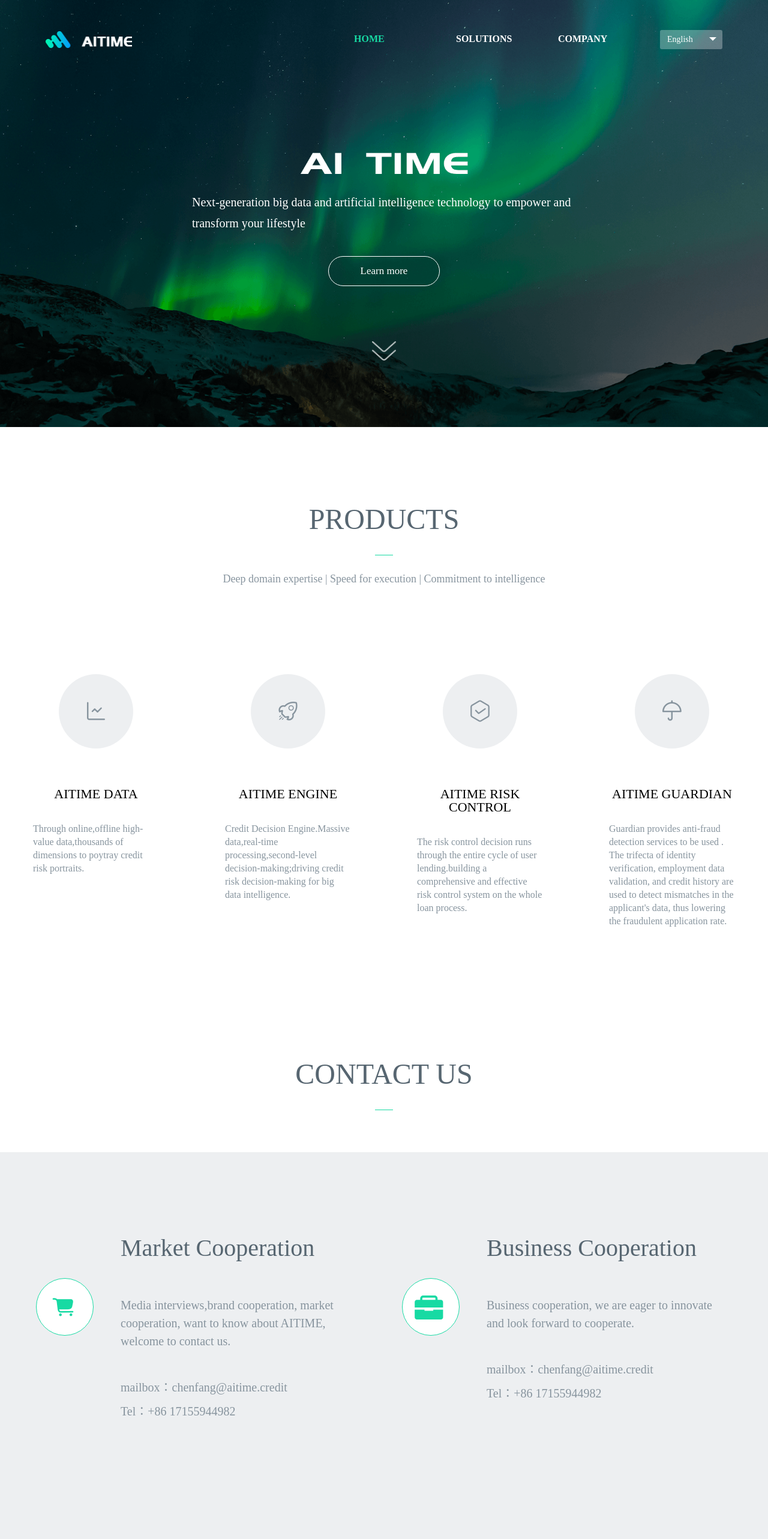
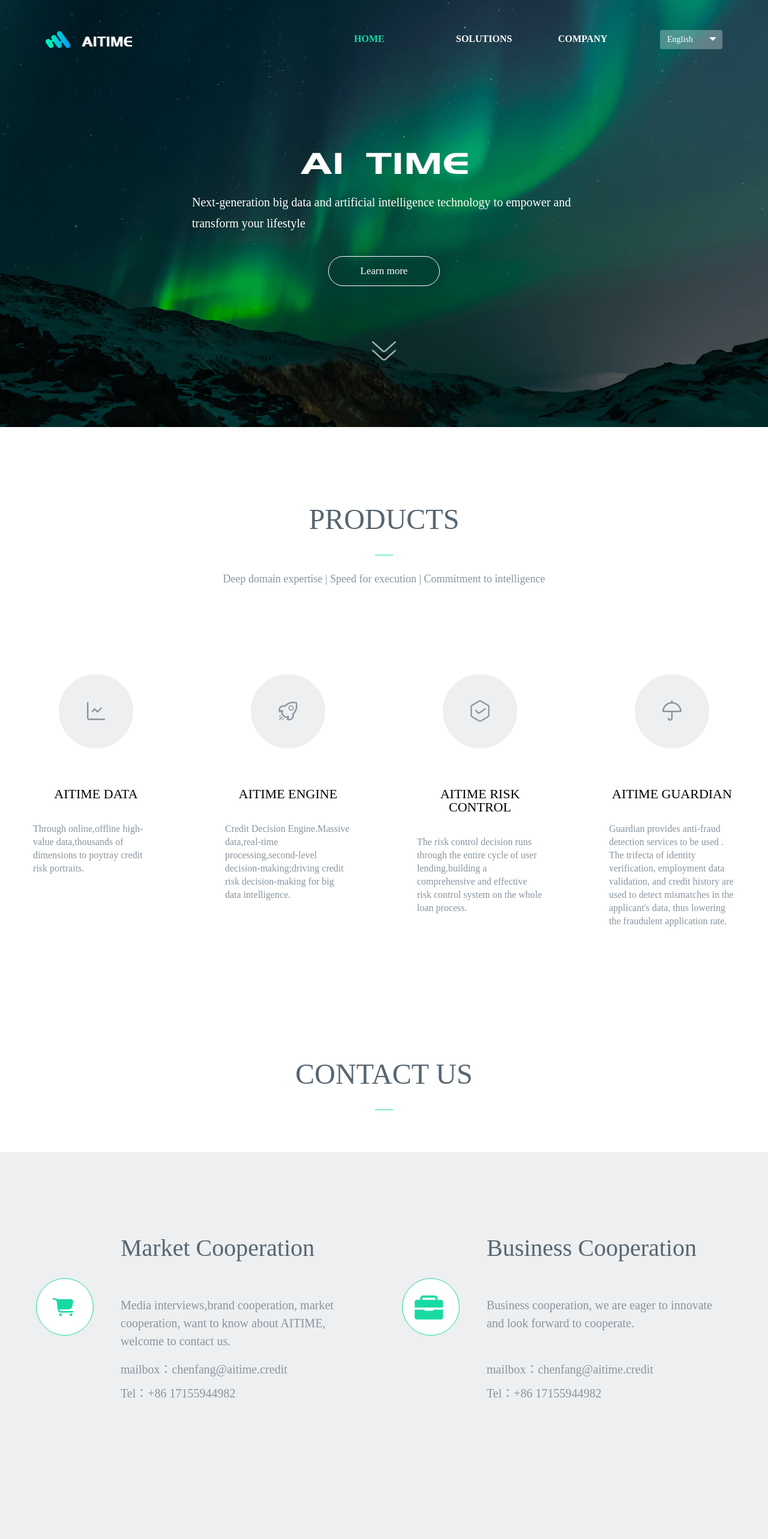
Before and after one commit to jjsnc/pc-aitime, a Vue app: page /#/home in a window 1280 px wide. Shown: the top 2566 px of the page at 60% size. Built offline with nearby package versions, Linux system fonts and the light colour scheme.

Commit message:
修改文案

```diff
--- a/src/views/About.vue
+++ b/src/views/About.vue
@@ -69,8 +69,7 @@
             {
               title: "商务合作",
               icon: "iconbangongshenling right",
-              content:
-                "商务合作,我们渴望创新,期盼合作,想了解AITIME，欢迎联系我们",
+              content: "商务合作，我们渴望创新，期盼合作。",
               mail: "邮箱：chenfang@aitime.credit  ",
               phone: "电话：+86 17155944982"
             }
@@ -271,7 +270,7 @@
             text-align: center;
             padding-bottom: 60px;
             font-weight: 100;
-             text-align: left;
+            text-align: left;
           }
           .text {
             font-size: 20px;
@@ -280,6 +279,7 @@
             padding-bottom: 50px;
             font-weight: 100;
             padding-right: 20px;
+            height: 60px;
           }
           .address {
             font-size: 20px;
--- a/src/views/Home.vue
+++ b/src/views/Home.vue
@@ -6,7 +6,7 @@
       <h3 class="title3">{{currentData[language].timeTitle}}</h3>
       <a href="#two" class="more-btn btn">{{currentData[language].timeBtnText}}</a>
       <div class="more-icon">
-          <a href="#two"></a>
+        <a href="#two"></a>
       </div>
     </section>
     <section class="product-section" id="two">
@@ -92,8 +92,7 @@
             {
               title: "商务合作",
               icon: "iconbangongshenling right",
-              content:
-                "商务合作,我们渴望创新,期盼合作,想了解AITIME，欢迎联系我们",
+              content: "商务合作，我们渴望创新，期盼合作。",
               mail: "邮箱：chenfang@aitime.credit ",
               phone: "电话：+86 17155944982"
             }
@@ -380,7 +379,7 @@
             text-align: center;
             padding-bottom: 60px;
             font-weight: 100;
-             text-align: left;
+            text-align: left;
           }
           .text {
             font-size: 20px;
@@ -388,6 +387,7 @@
             line-height: 30px;
             padding-bottom: 50px;
             font-weight: 100;
+            height: 60px;
             padding-right: 20px;
           }
           .address {
--- a/src/views/Solutions.vue
+++ b/src/views/Solutions.vue
@@ -147,7 +147,7 @@
               title: "商务合作",
               icon: "iconbangongshenling right",
               content:
-                "商务合作,我们渴望创新,期盼合作,想了解AITIME，欢迎联系我们",
+                "商务合作，我们渴望创新，期盼合作。",
               mail: "邮箱：chenfang@aitime.credit",
               phone: "电话：+86 17155944982"
             }
@@ -584,6 +584,7 @@
             line-height: 30px;
             padding-bottom: 50px;
             font-weight: 100;
+            height: 60px;
             padding-right: 20px;
           }
           .address {
```
